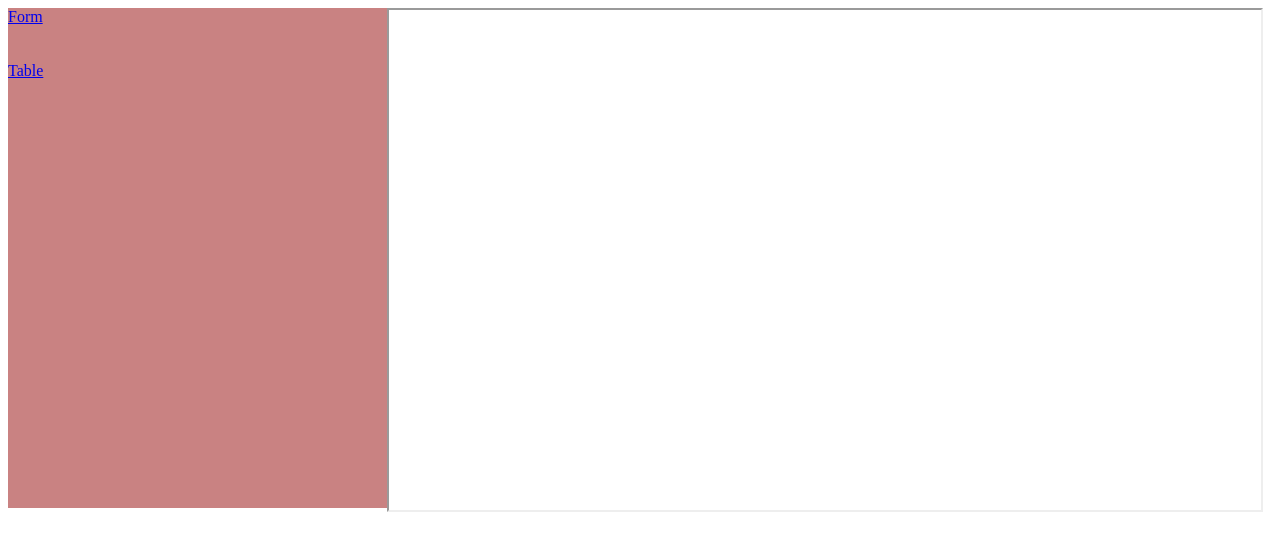
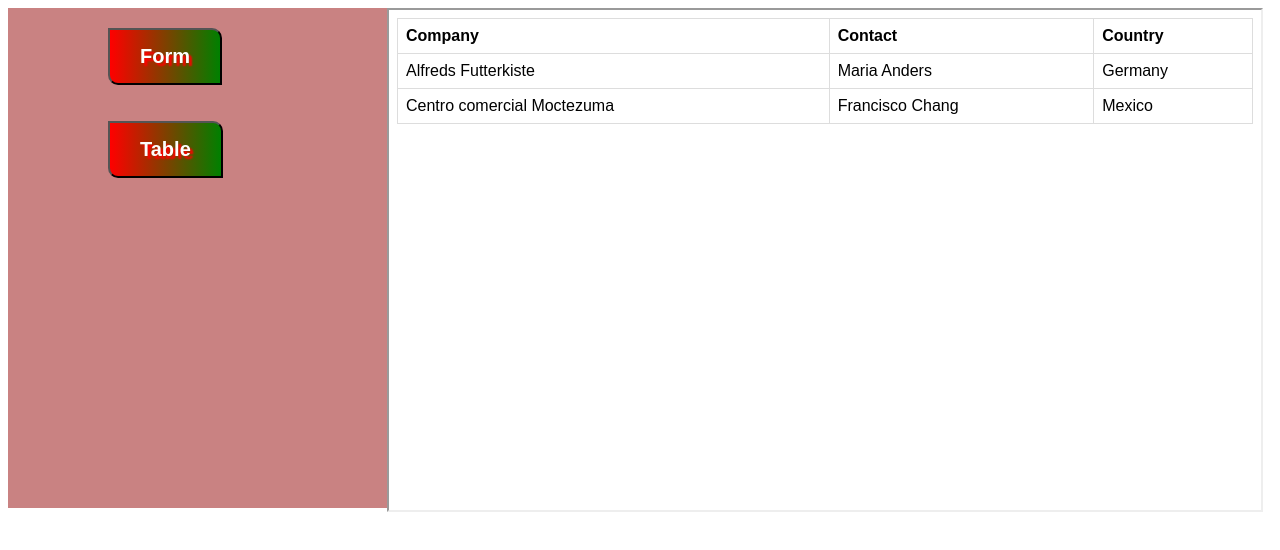
Before and after one commit to shahriarnaiem-rafi/ifram-learn-idb, a plain HTML site: page index.html in a window 1280 px wide. Drawn offline with Linux system fonts and the light colour scheme.

Commit message:
changing style

```diff
--- a/index.html
+++ b/index.html
@@ -4,18 +4,44 @@
     <meta charset="UTF-8">
     <meta name="viewport" content="width=device-width, initial-scale=1.0">
     <title>class work</title>
+    <style>
+        Button {
+            text-align: center;
+            position: relative;
+            margin-left: 100px;
+            top: 20px;
+            background: linear-gradient(to right, red,green);
+            padding: 15px 30px 15px 30px;
+            border-radius: 0px 10px 0px 10px;
+            transition: 5s;
+        }
+        button a{
+            color: rgb(253, 255, 253);
+            text-shadow: 3px 3px 2px red;
+            font-size: 20px;
+            text-decoration: none;
+            font-weight: 900;
+
+
+        }
+        Button:hover{
+            background: linear-gradient(to right, green,red);
+
+        }
+
+    </style>
 
 </head>
 <body>
     <div >
         <div style=" width: 30%; height: 500px; background: #c98282; float: left;" >
 
-                <a href="login.html" target="hi">Form</a><br><br><br>
-                <a href="in.html" target="hi" >Table</a>
+                <button><a href="login.html" target="hi">Form</a></button><br><br><br>
+                <button><a href="in.html" target="hi" >Table</a></button>
 
         </div>
         <div >
-            <iframe   name="hi" style="width: 69%; height: 500px;"></iframe>
+            <iframe src="in.html"   name="hi" style="width: 69%; height: 500px;"></iframe>
 
         </div>
     </div>
```
